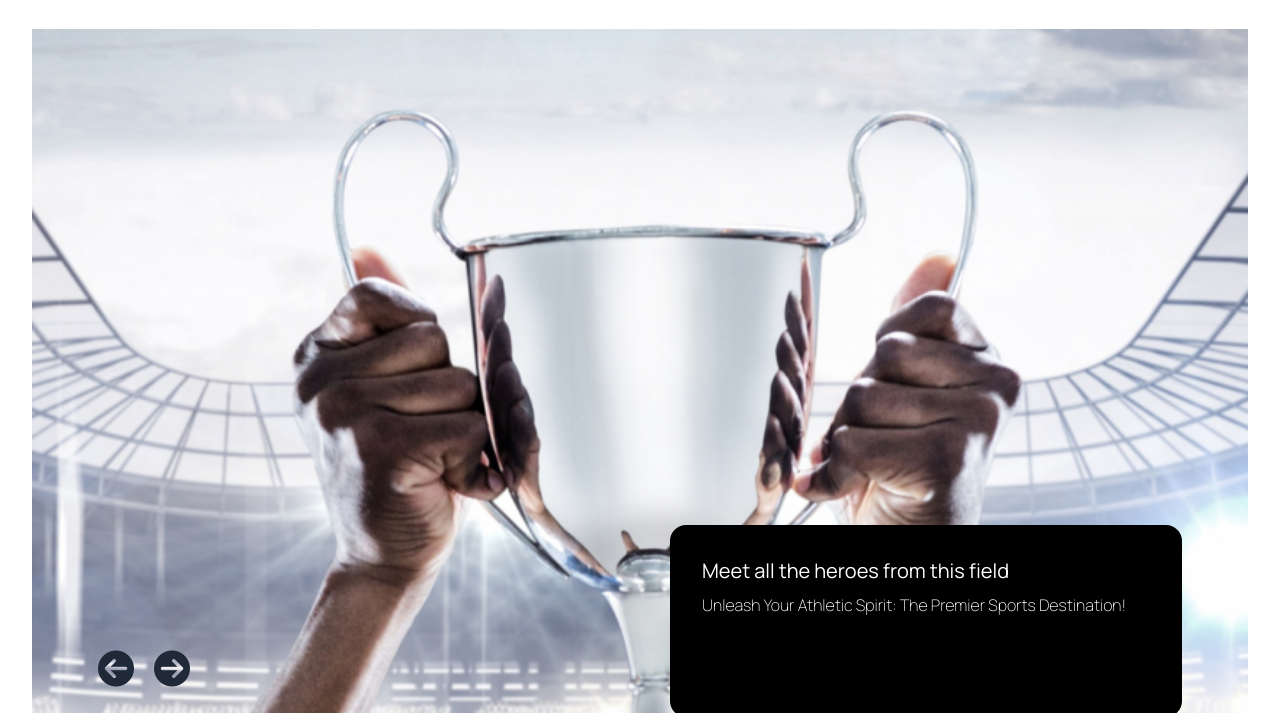
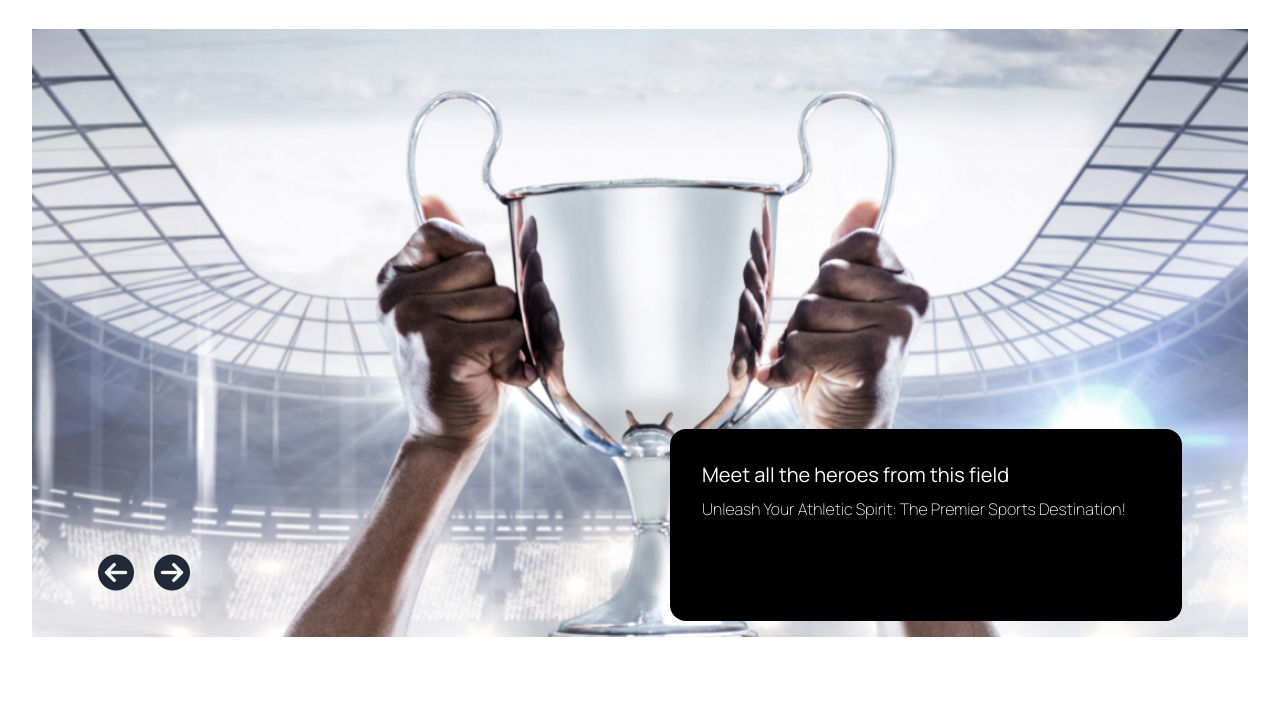
Before and after one commit to Syeda-Farah/Assignment-3, a plain HTML site: page index.html in a window 1280 px wide. Shown: the part 87-800 px from the top of the page. Drawn offline with nearby package versions, Linux system fonts and the light colour scheme.

Commit message:
the finale commit

```diff
--- a/index.html
+++ b/index.html
@@ -70,7 +70,7 @@ font-family: "Manrope", sans-serif;
           </div>
     </nav>
     <!-- main header starts here -->
-    <div class="hero lg:min-h-screen bg-[url(./images/1.png)] mx-auto font-manrope">
+    <div class="hero max-h-3/4 w-auto bg-[url(./images/1.png)] mx-auto font-manrope">
       <div class="hero-content flex-col-reverse lg:flex-row-reverse gap-96 mt-96  flex  alig-bottom ">
 
         <div class="card shrink-0 w-full max-w-lg sm:h-48 bg-black">
```
